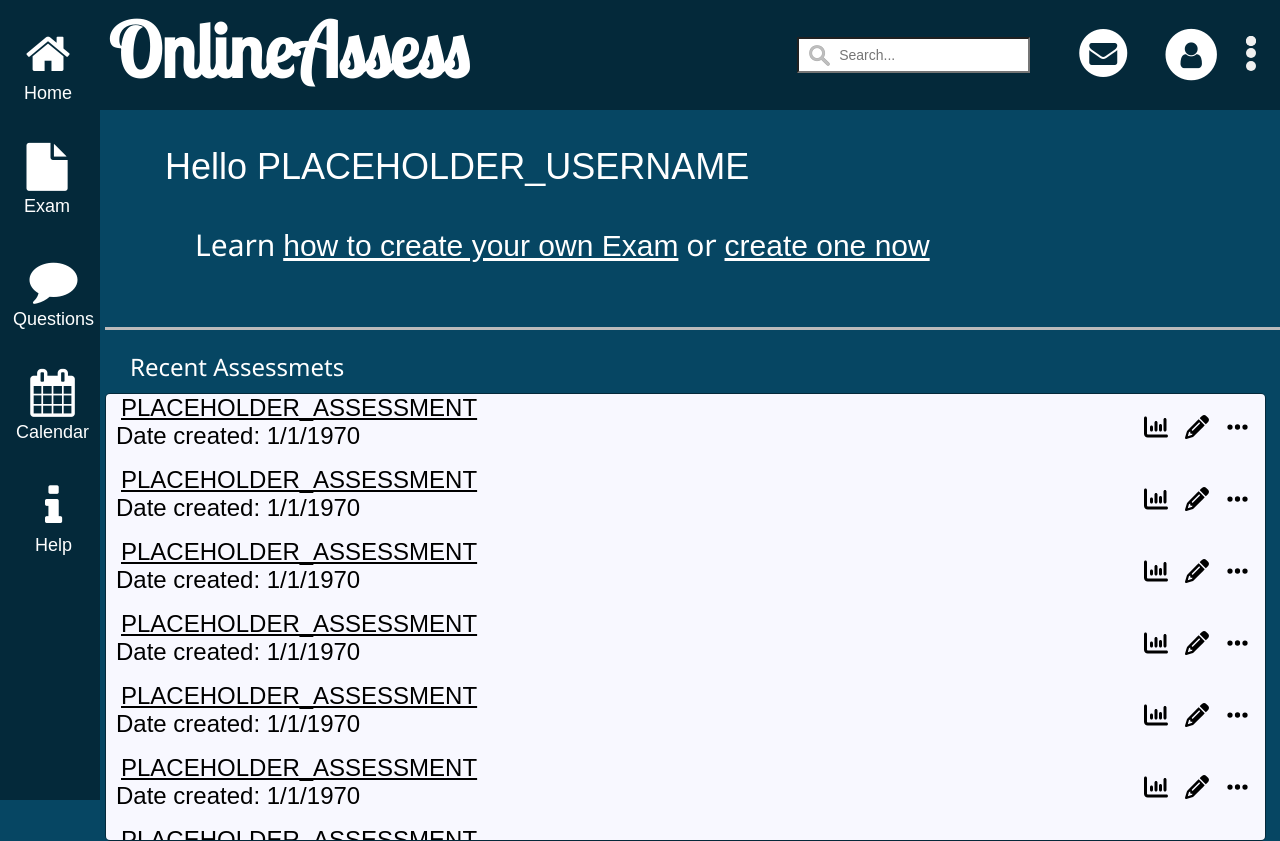
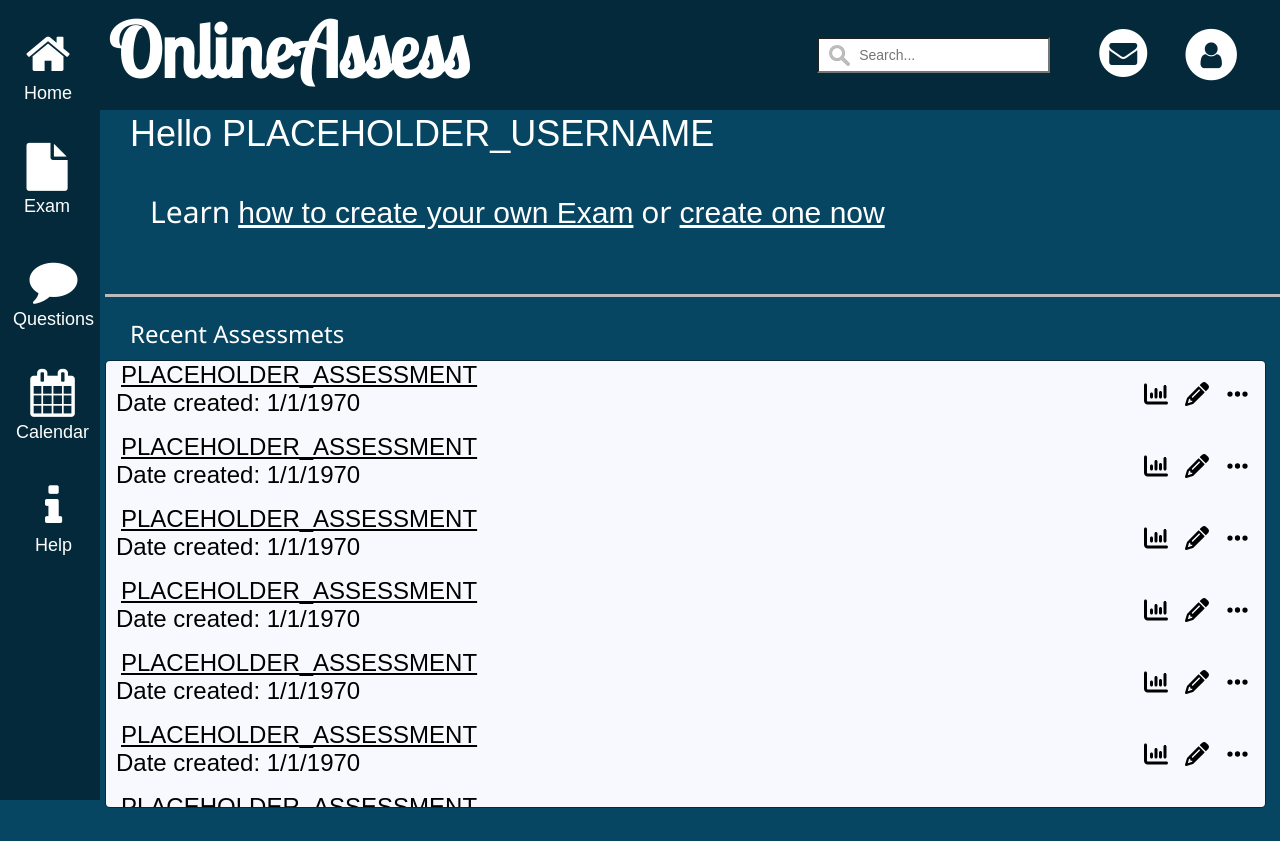
Before and after one commit to IGabrielIli/OnlineAssessment-Gr3, a React (Create React App) app in the folder FrontEnd/: page /dashboard in a window 1280 px wide. After the commit the page ends 808 px from the top, so only its background shows below. Built offline with nearby package versions, Linux system fonts and the light colour scheme.

Commit message:
update spelling

```diff
--- a/FrontEnd/src/Core/Dashboard.js
+++ b/FrontEnd/src/Core/Dashboard.js
@@ -3,9 +3,6 @@ import { Link } from 'react-router-dom'
 import { DBType, fetchDynamicItem } from './Interact';
 import { FontAwesomeIcon } from '@fortawesome/react-fontawesome';
 import { faChartColumn, faPencil, faEllipsis } from '@fortawesome/free-solid-svg-icons'
-
-
-
 
 let answersSize = 1;
 let answersArray = [''];
@@ -28,11 +25,8 @@ class Dashboard extends React.Component {
       case "main":
         return(
         <div>
-            <div class="hello">
-            <h1 style={{marginLeft: "60px"}}>Hello {fetchDynamicItem(DBType.USER_USERNAME)}</h1><br/>
-            <h2 style={{marginLeft:"90px"}}>Learn <Link to="#help" onClick={() => this.onTabClick("help")}>how to create your own Exam</Link> or <Link to="#create">create one now</Link></h2><br/><br/>
-            </div>
-
+            <h1 style={{marginLeft: "25px"}}>Hello {fetchDynamicItem(DBType.USER_USERNAME)}</h1><br/>
+            <h2 style={{marginLeft:"45px"} }>Learn <Link to="#help" onClick={() => this.onTabClick("help")}>how to create your own Exam</Link> or <Link to="#create">create one now</Link></h2><br/><br/>
             <hr class="solid"/>
             <h3 style={{marginLeft: "25px"}}>Recent Assessmets</h3>
             <div class="assess">
@@ -42,15 +36,8 @@ class Dashboard extends React.Component {
         );
       case "exams":
         return(
-          <div>
-            <div class="hello">
-            <h1 style={{marginLeft: "60px"}}>Your Assessments </h1>
-            <button class="createassess"style={{marginLeft:"1500px"}}>Create New</button>
-            </div>
-            <hr class="solid"/>
-            <div class="assessExam">
-              {this.drawAssessments()}
-            </div>
+        <div>
+
         </div>
         );
       case "questions":
@@ -95,11 +82,11 @@ class Dashboard extends React.Component {
             </div>
         </div>
       );
-      case "profil" :
+      case "profile" :
       return(
         <div>
             <div class="hello">
-              <h1 style={{marginLeft: "60px"}}>Your Profile </h1>
+              <h1 style={{marginLeft: "60px"}}>Your profilee </h1>
             </div>
             <hr class="solid"/>
             <div class="container">
@@ -160,7 +147,7 @@ class Dashboard extends React.Component {
                 </div>
 
                 <div class="gap-3 d-md-flex justify-content-md-end text-center">
-                   <button type="button" class="btn btn-primary btn-lg">Update profile</button>
+                   <button type="button" class="btn btn-primary btn-lg">Update profilee</button>
                 </div>
               </form>
             </div>
@@ -268,20 +255,12 @@ class Dashboard extends React.Component {
                         </Link>
                       </a>
                       <a href="#" class="but">
-                      <Link to="#profil" onClick={() => this.onTabClick("profil")}  >
+                      <Link to="#profile" onClick={() => this.onTabClick("profile")}  >
                         <span class="fa-stack" style={{fontSize:"30px"}}>
                           <i class="fa fa-circle fa-stack-2x" style={{color:"white"}}> </i>
                           <i class="fa fa-user fa-stack-1x" style={{color: "#04293A"}}></i>
                         </span>
                       </Link>
-                      </a>
-                      <a href='#' class="menu">
-                        <div class="kebab-menu">
-                          <span></span>
-                          <span></span>
-                          <span></span>
-                          <span></span>
-                        </div>
                       </a>
                   </div>
               </div>
```
